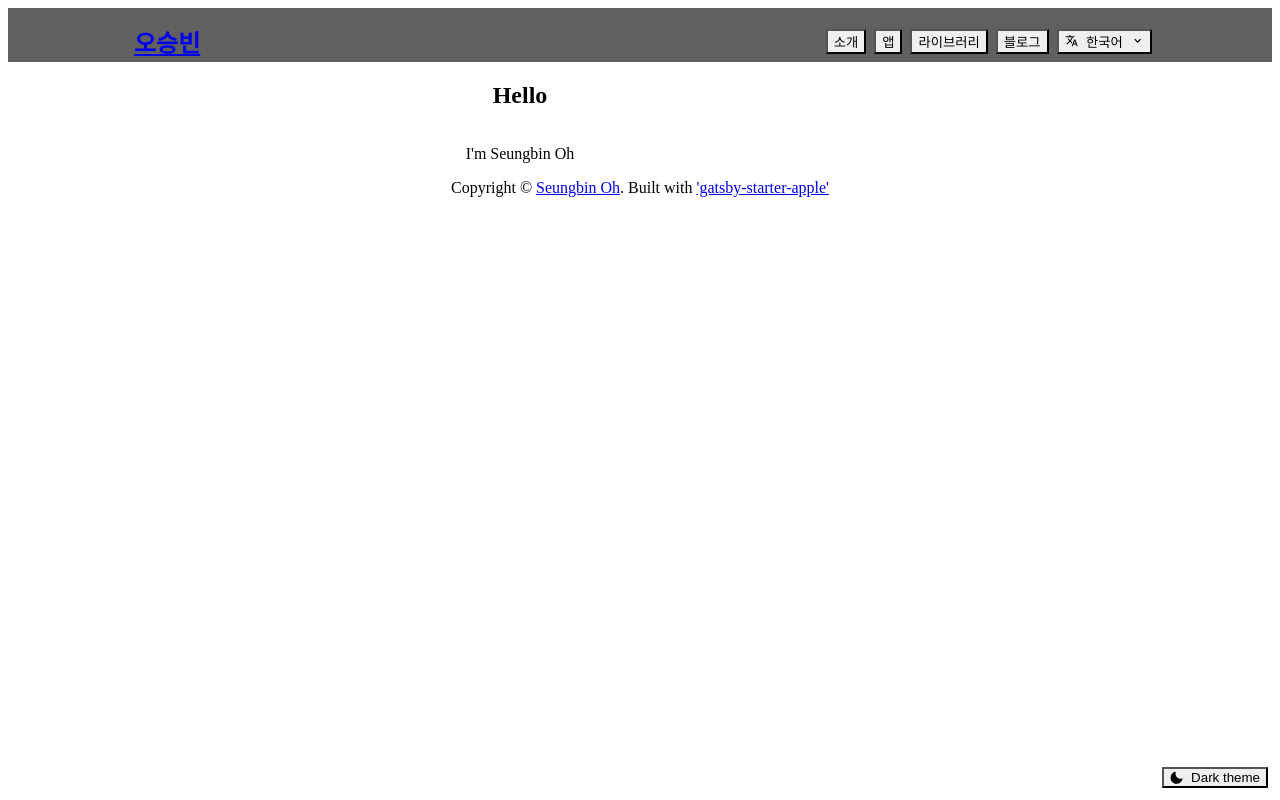
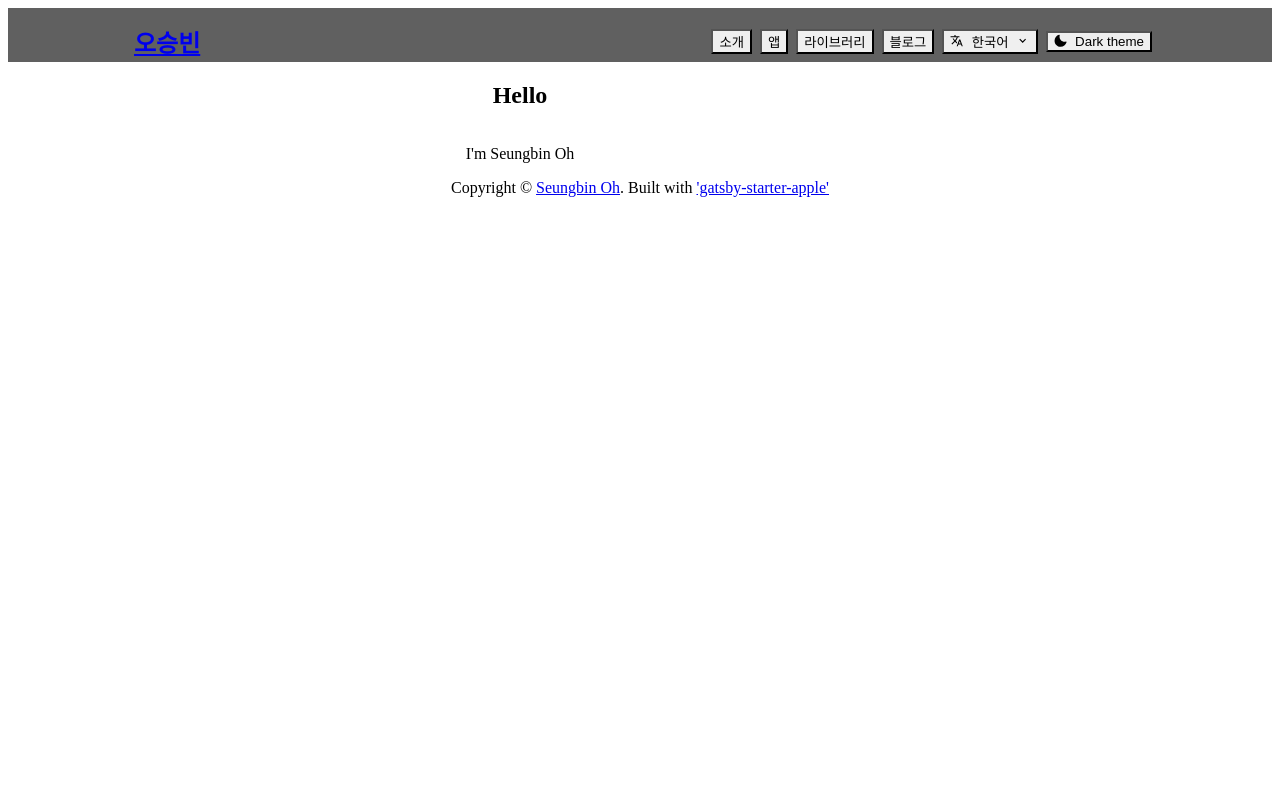
Before and after one commit to sboh1214/gatsby.sboh.dev, a Gatsby site: page / in a window 1280 px wide. Built offline with nearby package versions, Linux system fonts and the light colour scheme; Gatsby itself is replaced by a stand-in of ours.

Commit message:
Responsive toolbar

```diff
--- a/src/components/layout.tsx
+++ b/src/components/layout.tsx
@@ -1,10 +1,9 @@
-import { Container, HStack, Text, useMediaQuery } from '@chakra-ui/react'
+import { Container, HStack, Text } from '@chakra-ui/react'
 import i18next from '../i18n/config'
 import React from 'react'
 import { I18nextProvider } from 'react-i18next'
 import Links from './navBar/links'
 import NavBar from './navBar/navBar'
-import ThemeToggleButton from './navBar/themeToggleButton'
 import SEO from './seo'
 
 type Props = {
@@ -15,8 +14,6 @@ type Props = {
 }
 
 export default function Layout({ title, description, image, children }: Props) {
-  const [isLarge] = useMediaQuery('(min-width: 560px)')
-
   return (
     <I18nextProvider i18n={i18next}>
       <SEO title={title} description={description} image={image} />
@@ -38,7 +35,6 @@ export default function Layout({ title, description, image, children }: Props) {
           </Text>
         </HStack>
       </Container>
-      {isLarge && <ThemeToggleButton isLarge={isLarge} />}
     </I18nextProvider>
   )
 }
--- a/src/components/navBar/navBar.tsx
+++ b/src/components/navBar/navBar.tsx
@@ -4,20 +4,18 @@ import {
   Heading,
   HStack,
   useColorMode,
-  useMediaQuery,
   useDisclosure,
   Drawer,
   DrawerOverlay,
   DrawerContent,
   DrawerBody,
   IconButton,
+  useMediaQuery,
 } from '@chakra-ui/react'
 import { Link } from 'gatsby'
-import { Acrylic } from '../../utils/style'
 import { useTranslation } from 'react-i18next'
-import SelectTranslation from './selectTranslation'
-import ThemeToggleButton from './themeToggleButton'
 import { CloseIcon, HamburgerIcon } from '@chakra-ui/icons'
+import ToolBar from './toolBar'
 
 type Props = {
   children: JSX.Element
@@ -26,7 +24,8 @@ type Props = {
 export default function NavBar({ children }: Props): JSX.Element {
   const { colorMode } = useColorMode()
   const { t } = useTranslation()
-  const [isLarge] = useMediaQuery('(min-width: 560px)')
+  const [isLarge] = useMediaQuery('(min-width: 840px)')
+  const [isMedium] = useMediaQuery('(min-width: 480px)')
   const { isOpen, onOpen, onClose } = useDisclosure()
 
   return (
@@ -34,7 +33,7 @@ export default function NavBar({ children }: Props): JSX.Element {
       bg={colorMode === 'light' ? 'rgba(255, 255, 255, 0.7)' : 'rgba(29, 29, 29, 0.7)'}
       borderBottomColor={colorMode === 'light' ? 'rgba(200, 200, 200, 0.7)' : 'rgba(255, 255, 255, 0.2)'}
       borderBottomWidth="1px"
-      style={Acrylic}
+      style={{ backdropFilter: 'blur(10px)', WebkitBackdropFilter: 'blur(10px)' }}
       w="100%"
       h="54px"
       top="0"
@@ -55,12 +54,7 @@ export default function NavBar({ children }: Props): JSX.Element {
         <Heading size="md" marginX="6px" flex={1}>
           <Link to="/">{t('nav.home')}</Link>
         </Heading>
-        {!isLarge && (
-          <>
-            <ThemeToggleButton isLarge={isLarge} />
-            <SelectTranslation isLarge={isLarge} />
-          </>
-        )}
+        {!isLarge && (isMedium ? <ToolBar isLarge={true} /> : <ToolBar isLarge={false} />)}
         {isLarge ? (
           <>{children}</>
         ) : (
@@ -80,11 +74,7 @@ export default function NavBar({ children }: Props): JSX.Element {
             </Drawer>
           </>
         )}
-        {isLarge && (
-          <>
-            <SelectTranslation isLarge={isLarge} />
-          </>
-        )}
+        {isLarge && <ToolBar isLarge={true} />}
       </HStack>
     </Box>
   )
--- a/src/components/navBar/themeToggleButton.tsx
+++ b/src/components/navBar/themeToggleButton.tsx
@@ -1,6 +1,5 @@
 import * as React from 'react'
 import { Button, IconButton, useColorMode } from '@chakra-ui/react'
-import { Acrylic } from '../../utils/style'
 import { MoonIcon, SunIcon } from '@chakra-ui/icons'
 
 type Props = {
@@ -14,18 +13,7 @@ export default function ThemeToggleButton({ isLarge }: Props): JSX.Element {
 
   if (isLarge) {
     return (
-      <Button
-        leftIcon={icon}
-        style={Acrylic}
-        variant="solid"
-        borderRadius="full"
-        zIndex={100}
-        bottom={isLarge ? 0 : undefined}
-        right={isLarge ? 0 : undefined}
-        position={isLarge ? 'fixed' : undefined}
-        margin={isLarge ? '12px' : undefined}
-        onClick={toggleColorMode}
-      >
+      <Button leftIcon={icon} variant="solid" onClick={toggleColorMode}>
         {text}
       </Button>
     )
--- /dev/null
+++ b/src/components/navBar/toolBar.tsx
@@ -0,0 +1,16 @@
+import React from 'react'
+import SelectTranslation from './selectTranslation'
+import ThemeToggleButton from './themeToggleButton'
+
+type Props = {
+  isLarge: boolean
+}
+
+export default function ToolBar({ isLarge }: Props): JSX.Element {
+  return (
+    <>
+      <SelectTranslation isLarge={isLarge} />
+      <ThemeToggleButton isLarge={isLarge} />
+    </>
+  )
+}
--- a/src/utils/style.ts
+++ /dev/null
@@ -1,3 +0,0 @@
-import { CSSProperties } from 'react'
-
-export const Acrylic: CSSProperties = { backdropFilter: 'blur(10px)', WebkitBackdropFilter: 'blur(10px)' }
```
